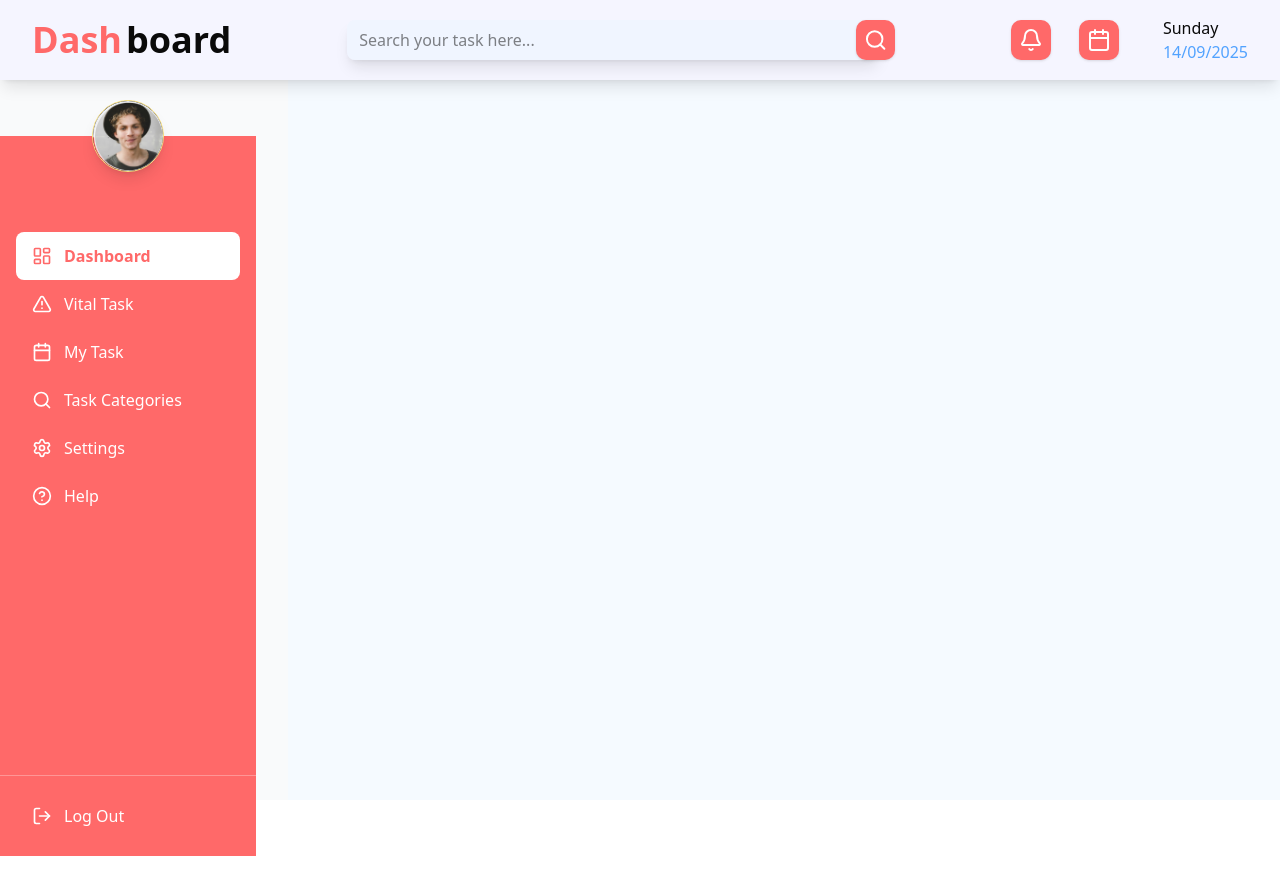
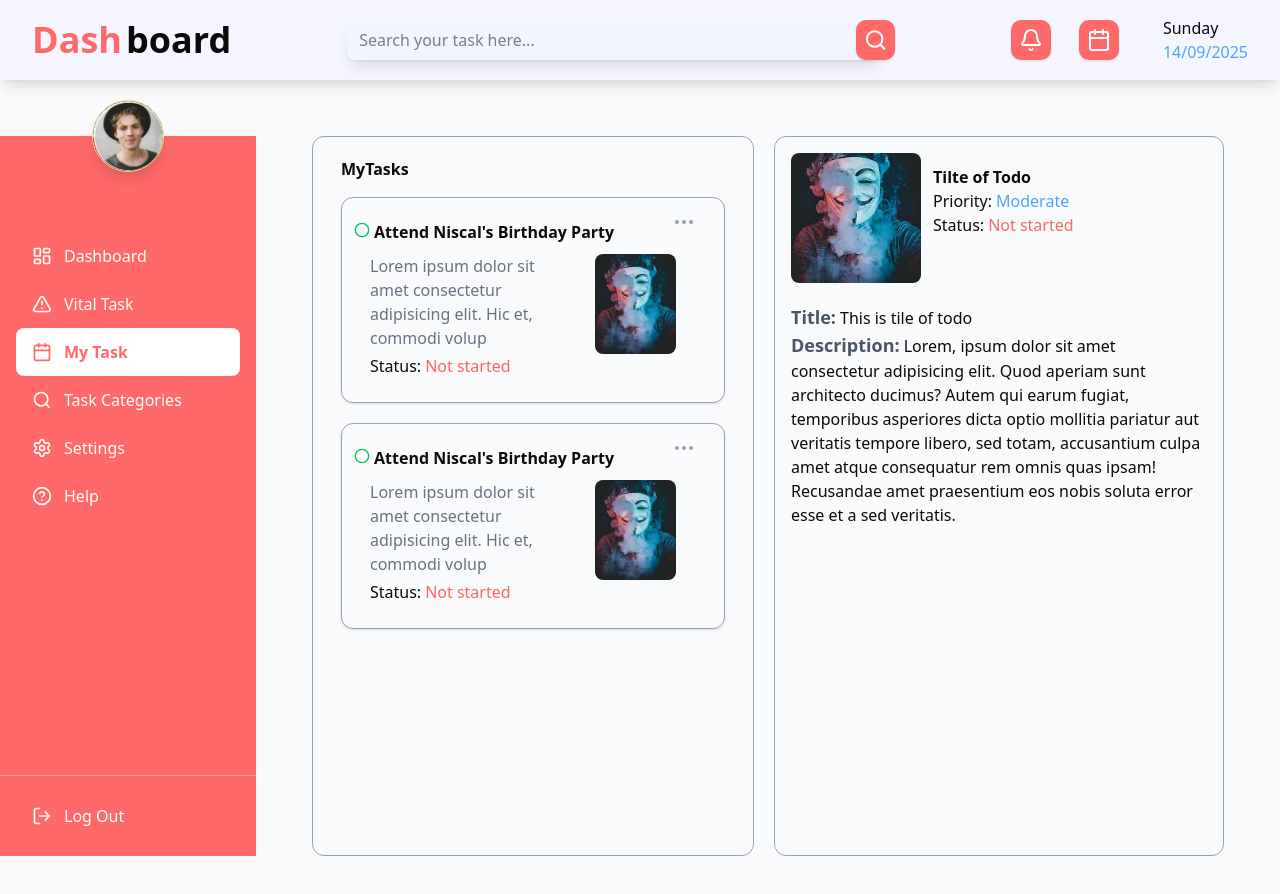
Before and after one commit to abrar840/todoList, a React (Vite) app: page /mytask in a window 1280 px wide. Shown: the top 894 px of the page. Before the commit the page ends 800 px from the top, so only its background shows below. Built offline with nearby package versions, Linux system fonts and the light colour scheme.

Commit message:
added  my task page -added navigation in sidebar

```diff
--- a/src/components/DashCard.jsx
+++ b/src/components/DashCard.jsx
@@ -40,7 +40,7 @@ const DashCard = ({ content, type }) => {
                         </div>
                     </CardFooter>
                 </Card>) : (
-                <Card className="px-1 bg-transparent border-gray-400 ">
+                <Card className=" flex px-1 bg-transparent border-gray-400 max-w-sm">
                     <CardHeader>
                         <CardTitle className="flex flex-row items-baseline"><Circle className=' h-4 w-4 mr-1 -ml-4 text-green-500' />{content.title}</CardTitle>
                         <CardDescription></CardDescription>
@@ -49,7 +49,7 @@ const DashCard = ({ content, type }) => {
                         </CardAction>
                     </CardHeader>
                     <CardContent className="md:-mt-4 text-gray-500">
-                        <div className='flex flex-col lg:flex-row'>
+                        <div className='flex flex-col lg:flex-row '>
                             <p className="md:pr-7">{content.description}</p>
                             <div className='h-25 lg:w-60 w-30 rounded-lg overflow-hidden mr-5'><img src={content.path} className="w-full h-full object-cover" alt="" /></div>
                         </div>
--- a/src/components/SideBar.jsx
+++ b/src/components/SideBar.jsx
@@ -9,18 +9,20 @@ import {
   HelpCircle,
   LogOut,
 } from "lucide-react";
-
+import { useLocation } from "react-router-dom";
 // Menu items.
 const items = [
-  { title: "Dashboard", url: "#", icon: LayoutDashboard },
+  { title: "Dashboard", url: "/", icon: LayoutDashboard },
   { title: "Vital Task", url: "#", icon: AlertTriangle },
-  { title: "My Task", url: "#", icon: Calendar },
+  { title: "My Task", url: "/mytask", icon: Calendar },
   { title: "Task Categories", url: "#", icon: Search },
   { title: "Settings", url: "#", icon: Settings },
   { title: "Help", url: "#", icon: HelpCircle },
 ];
 
 const SideBar = ({ isOpen, onClose }) => {
+const location = useLocation();
+
   return (
     <>
       {isOpen && (
@@ -44,24 +46,26 @@ const SideBar = ({ isOpen, onClose }) => {
 
         <div className="pt-24 flex flex-col flex-1 px-4">
           <nav className="space-y-2">
-            {items.map((item, idx) => (
+            {items.map((item, idx) => {
+                   const isactive=location.pathname === item.url;
+            return(
               <a
                 key={item.title}
                 href={item.url}
                 className={`flex items-center gap-3 px-4 py-3 rounded-lg transition-colors group
-                ${idx === 0
+                ${ isactive
                     ? "bg-white text-[#ff6969] font-semibold"
                     : "text-white hover:bg-white hover:text-[#ff6969]"
                   }`}
               >
                 <item.icon
-                  className={`w-5 h-5 ${idx === 0
+                  className={`w-5 h-5 ${ isactive
                       ? "text-[#ff6969]"
                       : "text-white group-hover:text-[#ff6969]"
                     }`}
                 />
                 <span
-                  className={`${idx === 0
+                  className={`${ isactive
                       ? "text-[#ff6969]"
                       : "text-white group-hover:text-[#ff6969]"
                     }`}
@@ -69,7 +73,7 @@ const SideBar = ({ isOpen, onClose }) => {
                   {item.title}
                 </span>
               </a>
-            ))}
+            )})}
           </nav>
         </div>
 
--- /dev/null
+++ b/src/components/ViewTask.jsx
@@ -0,0 +1,44 @@
+import React from 'react'
+
+const ViewTask = () => {
+
+
+    const dummyData = {
+        title: "Attend Niscal's Birthday Party",
+        description: "Lorem ipsum dolor sit amet consectetur adipisicing elit. Hic et, commodi volup",
+        path: "/images/download (2).jpeg"
+    };
+
+
+    return (
+        <div className='w-full h-full'>
+            <div className="col">
+                <div className="row1 flex flex-row">
+                    <div className="img h-[130px] w-[130px]"><img src={dummyData.path} alt="" className='w-full h-full object-cover rounded-lg' /></div>
+                    <div className="row1col1 flex-row gap-8 p-3">
+                        <p className="title font-semibold">Tilte of Todo</p>
+                        <div className='flex flex-col md:flex-row'>
+                            <p>Priority:</p>
+                            <p className='text-blue-400 pl-1'>Moderate</p>
+                        </div>
+                        <div className='flex flex-col md:flex-row'>
+                            <p>Status:</p>
+                            <p className='text-red-400 pl-1'>Not started</p>
+                        </div>
+                    </div>
+                </div>
+                <div className="row2 flex-col mt-5">
+                    <div className='title'>
+                        <h2 className="title font-bold text-lg text-gray-600 mr-1 inline">Title:</h2>
+                        <span>This is tile of todo</span>
+                    </div>
+                    <div className="description">
+                        <h2 className="title font-bold text-lg text-gray-600 mr-1 inline">Description:</h2>
+                        <span>Lorem, ipsum dolor sit amet consectetur adipisicing elit. Quod aperiam sunt architecto ducimus? Autem qui earum fugiat, temporibus asperiores dicta optio mollitia pariatur aut veritatis tempore libero, sed totam, accusantium culpa amet atque consequatur rem omnis quas ipsam! Recusandae amet praesentium eos nobis soluta error esse et a sed veritatis.</span>
+                    </div> </div>
+            </div>
+        </div>
+    )
+}
+
+export default ViewTask
--- a/src/main.jsx
+++ b/src/main.jsx
@@ -5,7 +5,8 @@ import "./index.css";
 import App from "./App.jsx";
 import SideBar from "./components/SideBar.jsx";
 import TopBar from "./components/TopBar.jsx";
-import Dashboard from "./pages/Dashboard.jsx"; // your dashboard page
+import Dashboard from "./pages/Dashboard.jsx";
+import MyTask from "./pages/MyTask.jsx";// your dashboard page
 function AppLayout() {
   const [sidebarOpen, setSidebarOpen] = useState(false);
 
@@ -31,6 +32,7 @@ function AppLayout() {
           <Routes>
             <Route path="/app" element={<App />} />
             <Route path="/" element={<Dashboard />} />
+            <Route path="/mytask" element={<MyTask />} />
           </Routes>
         </main>
       </div>
--- /dev/null
+++ b/src/pages/MyTask.jsx
@@ -0,0 +1,30 @@
+import React from 'react'
+import DashCard from "@/components/DashCard.jsx"
+import ViewTask from '@/components/ViewTask';
+const MyTask = () => {
+  const dummyData = {
+    title: "Attend Niscal's Birthday Party",
+    description: "Lorem ipsum dolor sit amet consectetur adipisicing elit. Hic et, commodi volup",
+    path: "/images/download (2).jpeg"
+  };
+  return (
+    <div className='w-full h-full'>
+      <div className="section1 ml-0 p-4 md:p-10">
+        <dic className="row flex flex-row gap-5">
+          <div className=" col1 flex flex-col flex-1 md:h-screen  max-h-[90vh] border border-gray-400 rounded-xl p-5 px-7">
+            <div className="title font-semibold mb-2"><p>MyTasks</p></div>
+            <div className="flex flex-col gap-5 cards pt-2">
+            <DashCard content={dummyData} type={"2"} />
+            <DashCard content={dummyData} type={"2"} />
+            </div>
+          </div>
+          <div className="col2 md:h-screen border max-h-[90vh] border-gray-400 rounded-xl p-4">
+            <ViewTask />
+          </div>
+        </dic>
+      </div>
+    </div>
+  )
+}
+
+export default MyTask
```
